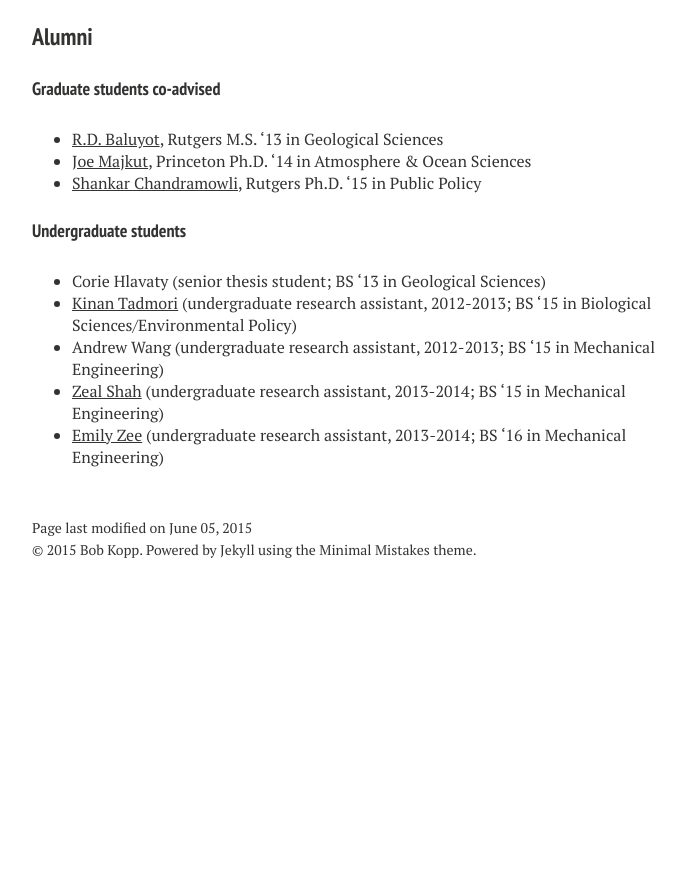
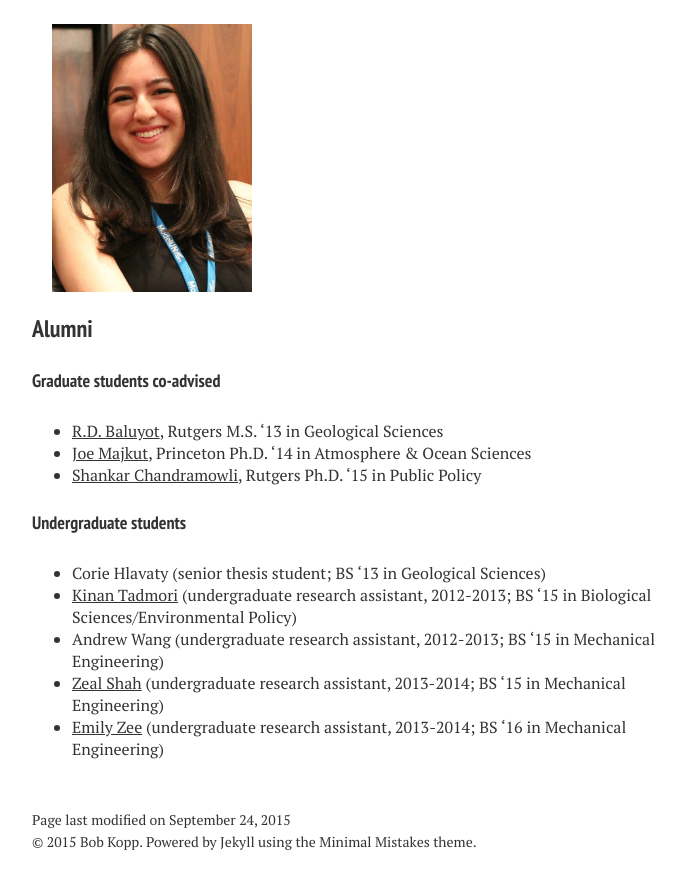
Before and after one commit to mrke/bobkopp.github.io, a Jekyll site: the page built from lab/index.md, in a window 1280 px wide and 900 px high, scrolled down 3069 px. Shown: the top 889 px of the window, without its empty margins (288-973 px from the left). Built offline with Jekyll 4.4.1, drawn with Linux system fonts in a browser that asks for light colours; nearby versions of some CDN libraries; before the commit the page ends 3677 px from its top, so only the background shows below that.

Commit message:
Rachel DiSciullo portrait.

```diff
--- a/lab/index.md
+++ b/lab/index.md
@@ -2,7 +2,7 @@
 layout: page-noauthor
 title: Rutgers Earth System Science & Policy Lab
 tags: [about]
-modified: June 5 2015
+modified: September 24 2015
 comments: false
 share: false
 image:
@@ -80,6 +80,9 @@ economic and social stressors.
 #### Rachel DiSciullo (Philosophy/Political Science)
 {:.no_toc}
 
+<div>
+<a href=""><div style="margin: 20px; max-width: 200px"><img src="portraits/racheldisciullo.jpg"></div></a></div>
+
 ### Alumni
 
 #### Graduate students co-advised
```
Also changed, not shown: lab/portraits/carlinghay.jpg, lab/portraits/racheldisciullo.jpg (added).
